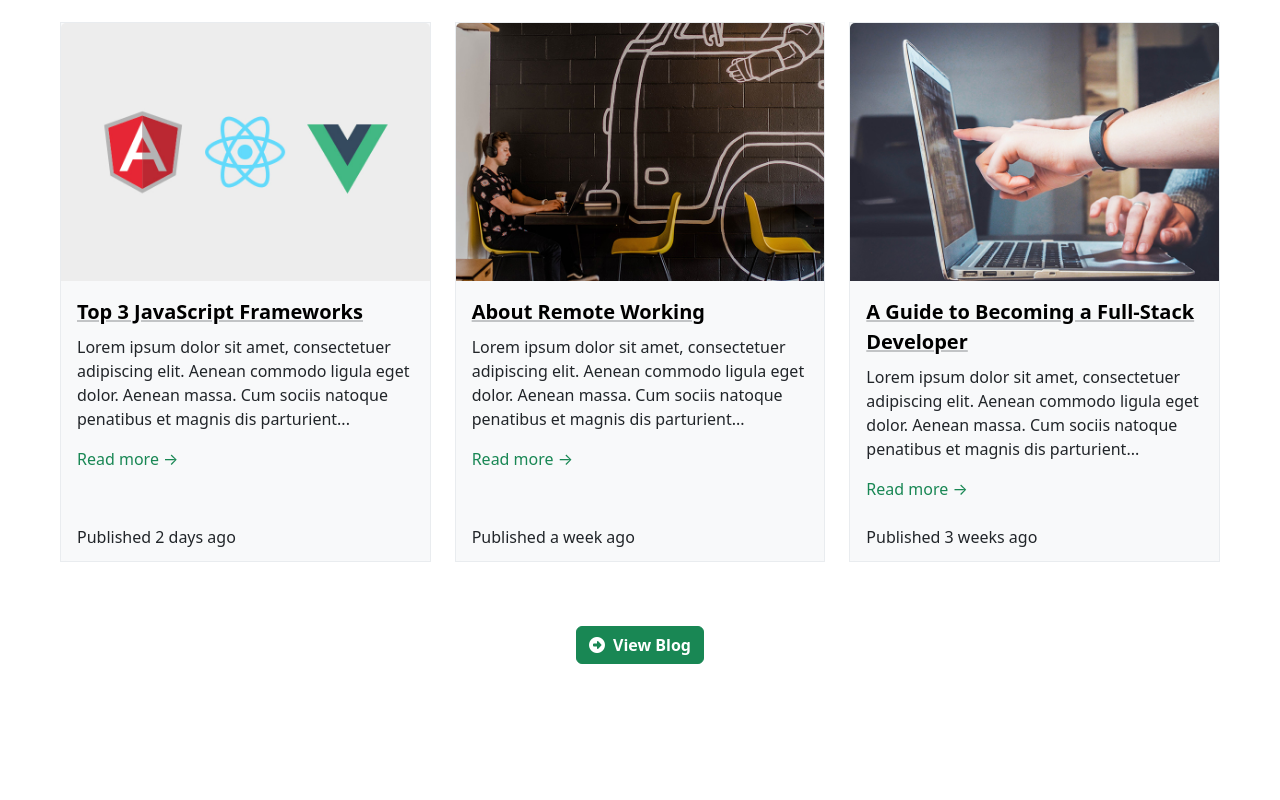
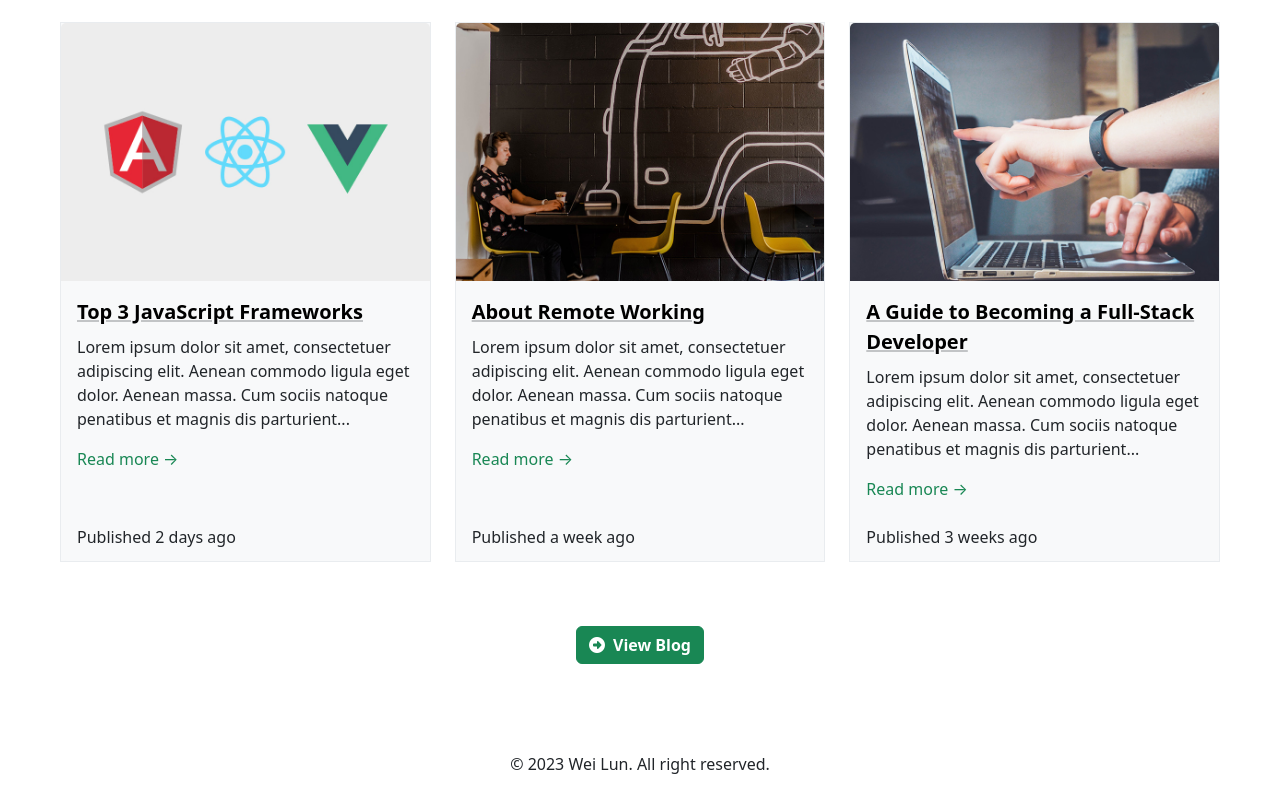
Before and after one commit to weilun320/22-Bootstrap-Portfolio-Clone, a plain HTML site: page index.html in a window 1280 px wide. Shown: the part 2512-3312 px from the top of the page. Before the commit the page ends 3240 px from the top, so only its background shows below. Drawn offline with nearby package versions, Linux system fonts and the light colour scheme.

Commit message:
Added footer

```diff
--- a/index.html
+++ b/index.html
@@ -335,6 +335,10 @@
       </div>
     </div>
   </section>
+
+  <footer class="text-center">
+    <p class="py-4">&copy; 2023 Wei Lun. All right reserved.</p>
+  </footer>
 </body>
 
 </html>
```
